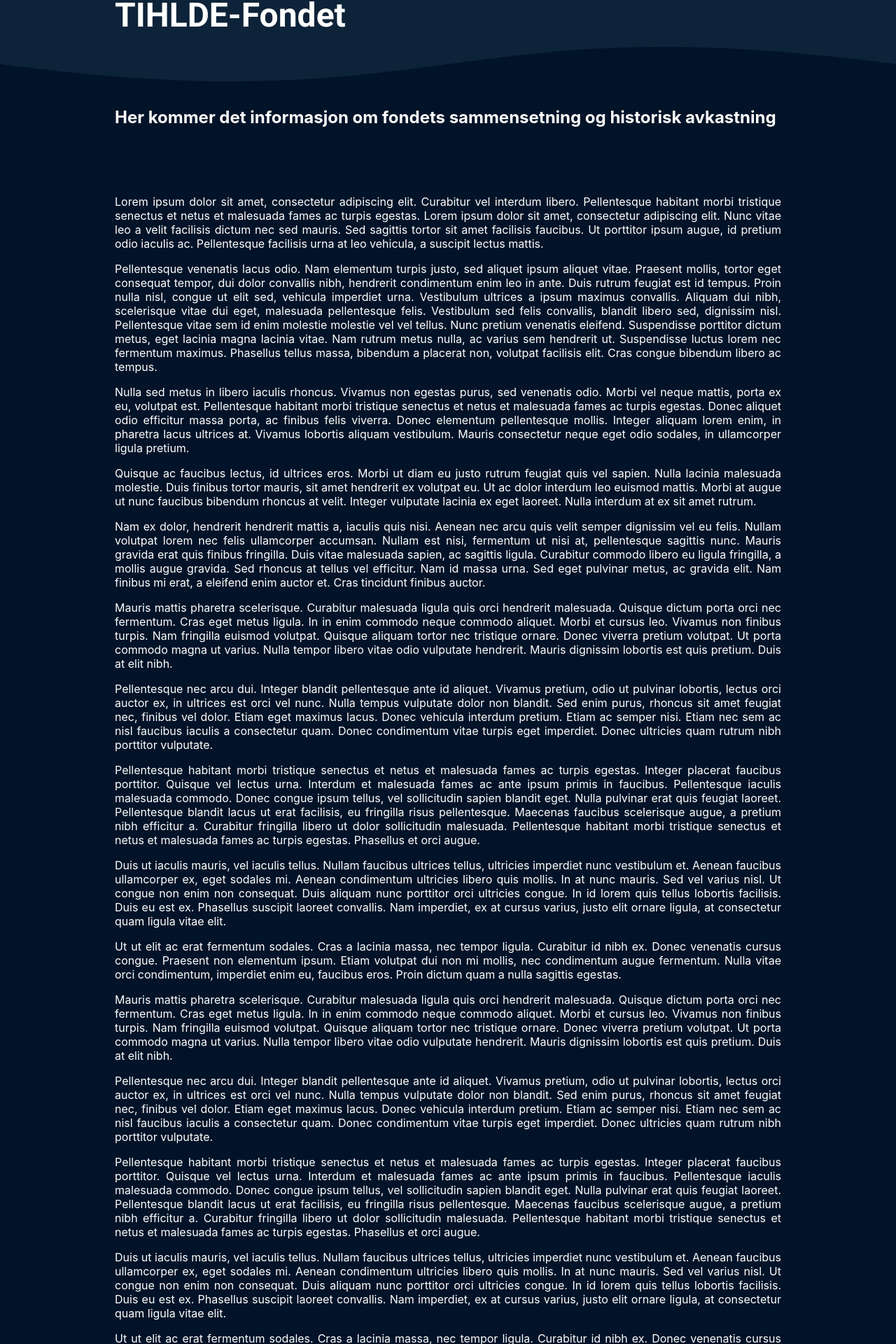
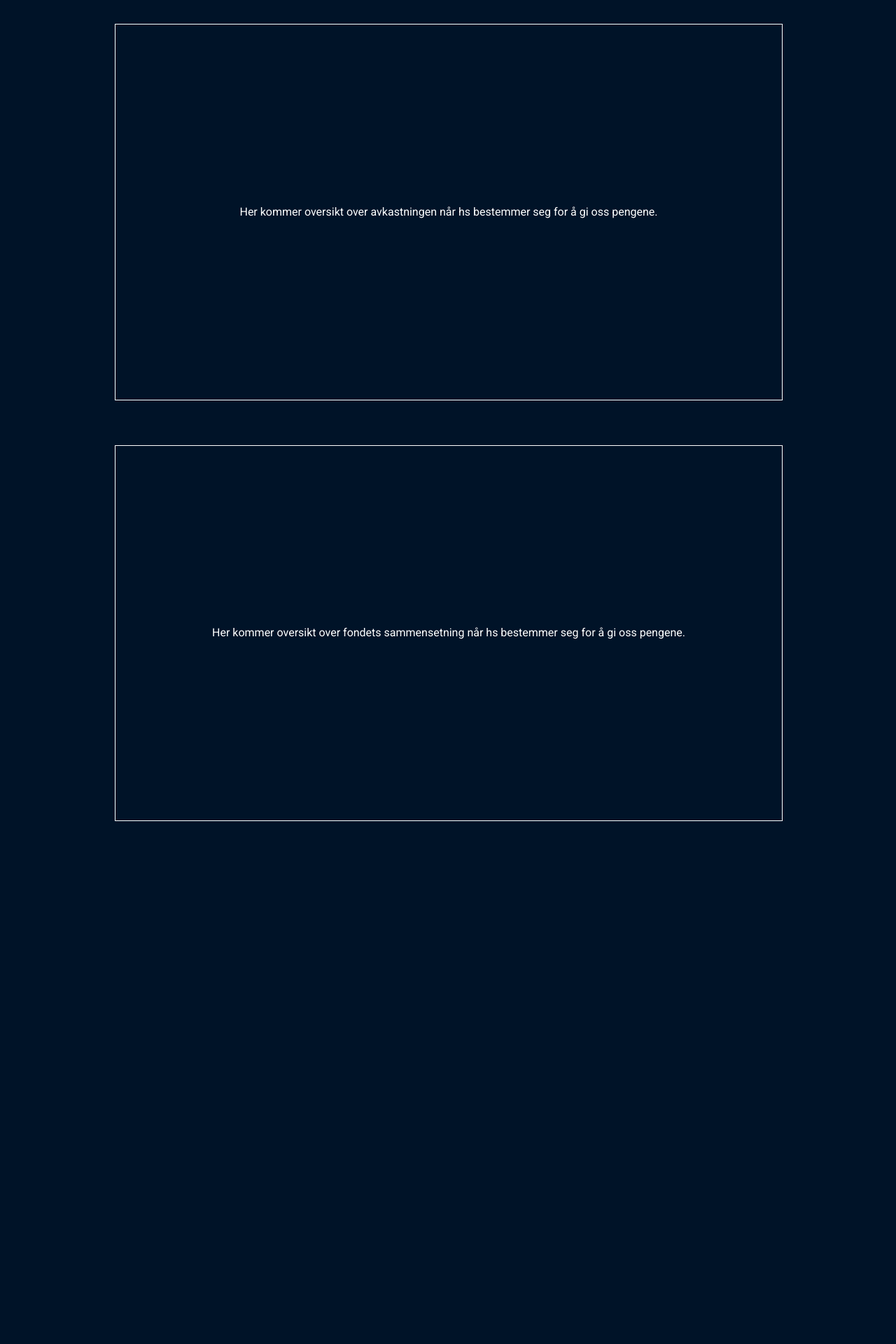
Before and after one commit to TIHLDE/Fondet, a React (Create React App) app in the folder web/: page / in a window 1280 px wide. Shown: the part 94-2014 px from the top of the page at 70% size. After the commit the page ends 1417 px from the top, so only its background shows below. Built offline with nearby package versions, Linux system fonts and the light colour scheme; what google-spreadsheet would draw is missing.

Commit message:
forssiden

```diff
--- a/web/src/views/Home/Home.tsx
+++ b/web/src/views/Home/Home.tsx
@@ -1,121 +1,40 @@
-import { Container } from '@mui/material';
-import PageTitle from 'components/PageTitle';
+import { Box, Container, Typography } from '@mui/material';
 import React from 'react';
 
 const Home: React.FunctionComponent = () => (
   <>
-    <PageTitle>TIHLDE-Fondet</PageTitle>
     <Container>
-      <h2>Her kommer det informasjon om fondets sammensetning og historisk avkastning</h2>
-
-      <br />
-      <br />
-      <br />
-      <p style={{ textAlign: 'justify' }}>
-        Lorem ipsum dolor sit amet, consectetur adipiscing elit. Curabitur vel interdum libero. Pellentesque habitant morbi tristique senectus et netus et
-        malesuada fames ac turpis egestas. Lorem ipsum dolor sit amet, consectetur adipiscing elit. Nunc vitae leo a velit facilisis dictum nec sed mauris. Sed
-        sagittis tortor sit amet facilisis faucibus. Ut porttitor ipsum augue, id pretium odio iaculis ac. Pellentesque facilisis urna at leo vehicula, a
-        suscipit lectus mattis.
-      </p>
-
-      <p style={{ textAlign: 'justify' }}>
-        Pellentesque venenatis lacus odio. Nam elementum turpis justo, sed aliquet ipsum aliquet vitae. Praesent mollis, tortor eget consequat tempor, dui dolor
-        convallis nibh, hendrerit condimentum enim leo in ante. Duis rutrum feugiat est id tempus. Proin nulla nisl, congue ut elit sed, vehicula imperdiet
-        urna. Vestibulum ultrices a ipsum maximus convallis. Aliquam dui nibh, scelerisque vitae dui eget, malesuada pellentesque felis. Vestibulum sed felis
-        convallis, blandit libero sed, dignissim nisl. Pellentesque vitae sem id enim molestie molestie vel vel tellus. Nunc pretium venenatis eleifend.
-        Suspendisse porttitor dictum metus, eget lacinia magna lacinia vitae. Nam rutrum metus nulla, ac varius sem hendrerit ut. Suspendisse luctus lorem nec
-        fermentum maximus. Phasellus tellus massa, bibendum a placerat non, volutpat facilisis elit. Cras congue bibendum libero ac tempus.
-      </p>
-
-      <p style={{ textAlign: 'justify' }}>
-        Nulla sed metus in libero iaculis rhoncus. Vivamus non egestas purus, sed venenatis odio. Morbi vel neque mattis, porta ex eu, volutpat est.
-        Pellentesque habitant morbi tristique senectus et netus et malesuada fames ac turpis egestas. Donec aliquet odio efficitur massa porta, ac finibus felis
-        viverra. Donec elementum pellentesque mollis. Integer aliquam lorem enim, in pharetra lacus ultrices at. Vivamus lobortis aliquam vestibulum. Mauris
-        consectetur neque eget odio sodales, in ullamcorper ligula pretium.
-      </p>
-
-      <p style={{ textAlign: 'justify' }}>
-        Quisque ac faucibus lectus, id ultrices eros. Morbi ut diam eu justo rutrum feugiat quis vel sapien. Nulla lacinia malesuada molestie. Duis finibus
-        tortor mauris, sit amet hendrerit ex volutpat eu. Ut ac dolor interdum leo euismod mattis. Morbi at augue ut nunc faucibus bibendum rhoncus at velit.
-        Integer vulputate lacinia ex eget laoreet. Nulla interdum at ex sit amet rutrum.
-      </p>
-
-      <p style={{ textAlign: 'justify' }}>
-        Nam ex dolor, hendrerit hendrerit mattis a, iaculis quis nisi. Aenean nec arcu quis velit semper dignissim vel eu felis. Nullam volutpat lorem nec felis
-        ullamcorper accumsan. Nullam est nisi, fermentum ut nisi at, pellentesque sagittis nunc. Mauris gravida erat quis finibus fringilla. Duis vitae
-        malesuada sapien, ac sagittis ligula. Curabitur commodo libero eu ligula fringilla, a mollis augue gravida. Sed rhoncus at tellus vel efficitur. Nam id
-        massa urna. Sed eget pulvinar metus, ac gravida elit. Nam finibus mi erat, a eleifend enim auctor et. Cras tincidunt finibus auctor.
-      </p>
-
-      <p style={{ textAlign: 'justify' }}>
-        Mauris mattis pharetra scelerisque. Curabitur malesuada ligula quis orci hendrerit malesuada. Quisque dictum porta orci nec fermentum. Cras eget metus
-        ligula. In in enim commodo neque commodo aliquet. Morbi et cursus leo. Vivamus non finibus turpis. Nam fringilla euismod volutpat. Quisque aliquam
-        tortor nec tristique ornare. Donec viverra pretium volutpat. Ut porta commodo magna ut varius. Nulla tempor libero vitae odio vulputate hendrerit.
-        Mauris dignissim lobortis est quis pretium. Duis at elit nibh.
-      </p>
-
-      <p style={{ textAlign: 'justify' }}>
-        Pellentesque nec arcu dui. Integer blandit pellentesque ante id aliquet. Vivamus pretium, odio ut pulvinar lobortis, lectus orci auctor ex, in ultrices
-        est orci vel nunc. Nulla tempus vulputate dolor non blandit. Sed enim purus, rhoncus sit amet feugiat nec, finibus vel dolor. Etiam eget maximus lacus.
-        Donec vehicula interdum pretium. Etiam ac semper nisi. Etiam nec sem ac nisl faucibus iaculis a consectetur quam. Donec condimentum vitae turpis eget
-        imperdiet. Donec ultricies quam rutrum nibh porttitor vulputate.
-      </p>
-
-      <p style={{ textAlign: 'justify' }}>
-        Pellentesque habitant morbi tristique senectus et netus et malesuada fames ac turpis egestas. Integer placerat faucibus porttitor. Quisque vel lectus
-        urna. Interdum et malesuada fames ac ante ipsum primis in faucibus. Pellentesque iaculis malesuada commodo. Donec congue ipsum tellus, vel sollicitudin
-        sapien blandit eget. Nulla pulvinar erat quis feugiat laoreet. Pellentesque blandit lacus ut erat facilisis, eu fringilla risus pellentesque. Maecenas
-        faucibus scelerisque augue, a pretium nibh efficitur a. Curabitur fringilla libero ut dolor sollicitudin malesuada. Pellentesque habitant morbi
-        tristique senectus et netus et malesuada fames ac turpis egestas. Phasellus et orci augue.
-      </p>
-
-      <p style={{ textAlign: 'justify' }}>
-        Duis ut iaculis mauris, vel iaculis tellus. Nullam faucibus ultrices tellus, ultricies imperdiet nunc vestibulum et. Aenean faucibus ullamcorper ex,
-        eget sodales mi. Aenean condimentum ultricies libero quis mollis. In at nunc mauris. Sed vel varius nisl. Ut congue non enim non consequat. Duis aliquam
-        nunc porttitor orci ultricies congue. In id lorem quis tellus lobortis facilisis. Duis eu est ex. Phasellus suscipit laoreet convallis. Nam imperdiet,
-        ex at cursus varius, justo elit ornare ligula, at consectetur quam ligula vitae elit.
-      </p>
-
-      <p style={{ textAlign: 'justify' }}>
-        Ut ut elit ac erat fermentum sodales. Cras a lacinia massa, nec tempor ligula. Curabitur id nibh ex. Donec venenatis cursus congue. Praesent non
-        elementum ipsum. Etiam volutpat dui non mi mollis, nec condimentum augue fermentum. Nulla vitae orci condimentum, imperdiet enim eu, faucibus eros.
-        Proin dictum quam a nulla sagittis egestas.
-      </p>
-
-      <p style={{ textAlign: 'justify' }}>
-        Mauris mattis pharetra scelerisque. Curabitur malesuada ligula quis orci hendrerit malesuada. Quisque dictum porta orci nec fermentum. Cras eget metus
-        ligula. In in enim commodo neque commodo aliquet. Morbi et cursus leo. Vivamus non finibus turpis. Nam fringilla euismod volutpat. Quisque aliquam
-        tortor nec tristique ornare. Donec viverra pretium volutpat. Ut porta commodo magna ut varius. Nulla tempor libero vitae odio vulputate hendrerit.
-        Mauris dignissim lobortis est quis pretium. Duis at elit nibh.
-      </p>
-
-      <p style={{ textAlign: 'justify' }}>
-        Pellentesque nec arcu dui. Integer blandit pellentesque ante id aliquet. Vivamus pretium, odio ut pulvinar lobortis, lectus orci auctor ex, in ultrices
-        est orci vel nunc. Nulla tempus vulputate dolor non blandit. Sed enim purus, rhoncus sit amet feugiat nec, finibus vel dolor. Etiam eget maximus lacus.
-        Donec vehicula interdum pretium. Etiam ac semper nisi. Etiam nec sem ac nisl faucibus iaculis a consectetur quam. Donec condimentum vitae turpis eget
-        imperdiet. Donec ultricies quam rutrum nibh porttitor vulputate.
-      </p>
-
-      <p style={{ textAlign: 'justify' }}>
-        Pellentesque habitant morbi tristique senectus et netus et malesuada fames ac turpis egestas. Integer placerat faucibus porttitor. Quisque vel lectus
-        urna. Interdum et malesuada fames ac ante ipsum primis in faucibus. Pellentesque iaculis malesuada commodo. Donec congue ipsum tellus, vel sollicitudin
-        sapien blandit eget. Nulla pulvinar erat quis feugiat laoreet. Pellentesque blandit lacus ut erat facilisis, eu fringilla risus pellentesque. Maecenas
-        faucibus scelerisque augue, a pretium nibh efficitur a. Curabitur fringilla libero ut dolor sollicitudin malesuada. Pellentesque habitant morbi
-        tristique senectus et netus et malesuada fames ac turpis egestas. Phasellus et orci augue.
-      </p>
-
-      <p style={{ textAlign: 'justify' }}>
-        Duis ut iaculis mauris, vel iaculis tellus. Nullam faucibus ultrices tellus, ultricies imperdiet nunc vestibulum et. Aenean faucibus ullamcorper ex,
-        eget sodales mi. Aenean condimentum ultricies libero quis mollis. In at nunc mauris. Sed vel varius nisl. Ut congue non enim non consequat. Duis aliquam
-        nunc porttitor orci ultricies congue. In id lorem quis tellus lobortis facilisis. Duis eu est ex. Phasellus suscipit laoreet convallis. Nam imperdiet,
-        ex at cursus varius, justo elit ornare ligula, at consectetur quam ligula vitae elit.
-      </p>
-
-      <p style={{ textAlign: 'justify' }}>
-        Ut ut elit ac erat fermentum sodales. Cras a lacinia massa, nec tempor ligula. Curabitur id nibh ex. Donec venenatis cursus congue. Praesent non
-        elementum ipsum. Etiam volutpat dui non mi mollis, nec condimentum augue fermentum. Nulla vitae orci condimentum, imperdiet enim eu, faucibus eros.
-        Proin dictum quam a nulla sagittis egestas.
-      </p>
+      <Box
+        sx={{
+          mt: 16,
+          width: '100%',
+          aspectRatio: '16/9',
+          border: '0.5px solid white',
+          display: 'flex',
+          alignItems: 'center',
+          justifyContent: 'center',
+          overflow: 'hidden',
+        }}>
+        <Typography variant='body1' textAlign='center' sx={{ p: 5 }}>
+          Her kommer oversikt over avkastningen når hs bestemmer seg for å gi oss pengene.
+        </Typography>
+      </Box>
+      <Box
+        sx={{
+          mt: 8,
+          width: '100%',
+          aspectRatio: '16/9',
+          border: '0.5px solid white',
+          display: 'flex',
+          alignItems: 'center',
+          justifyContent: 'center',
+          overflow: 'hidden',
+        }}>
+        <Typography variant='body1' textAlign='center' sx={{ p: 5 }}>
+          Her kommer oversikt over fondets sammensetning når hs bestemmer seg for å gi oss pengene.
+        </Typography>
+      </Box>
+      <Box height={150} />
     </Container>
   </>
 );
```
